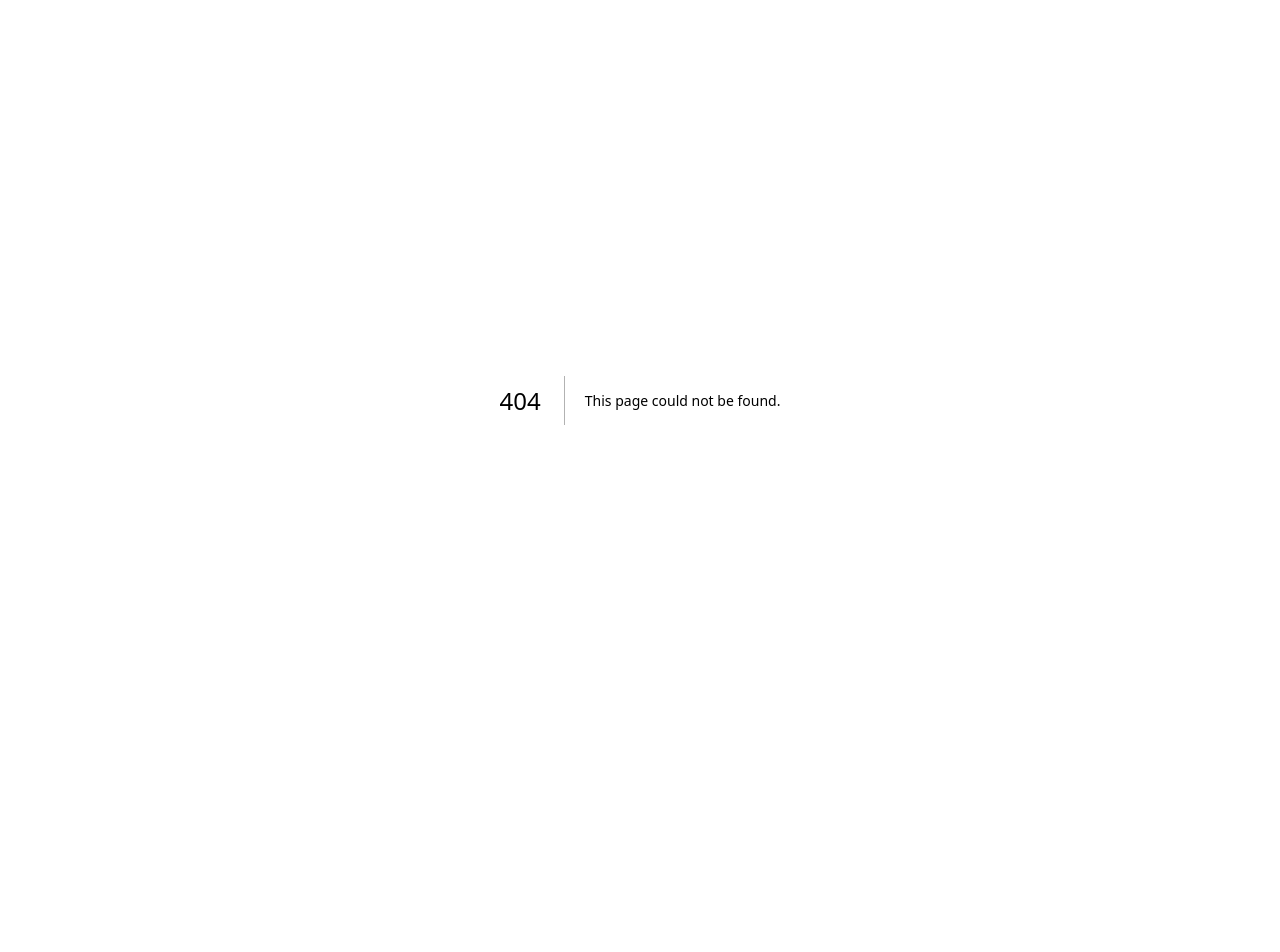
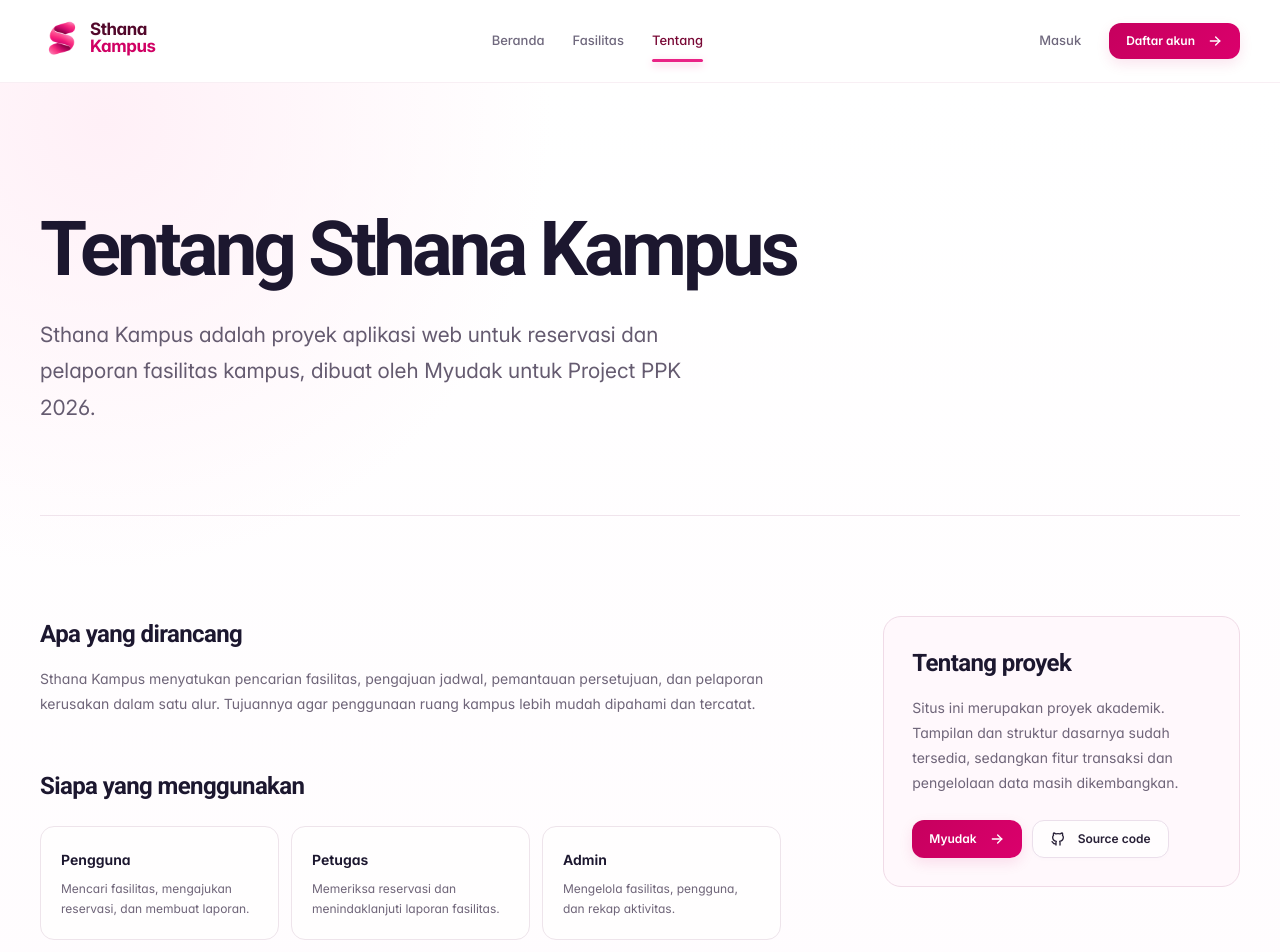
Before and after one commit to ZaidaanArd/ProjectPPK, a Next.js app: page /tentang in a window 1280 px wide. Before the commit this address had no page. Shown: the top 952 px of the page. Before the commit the page ends 800 px from the top, so only its background shows below. Built offline with nearby package versions, Linux system fonts and the light colour scheme.

Commit message:
feat(about): clarify Sthana Kampus identity

```diff
--- a/src/app/(public)/page.tsx
+++ b/src/app/(public)/page.tsx
@@ -106,6 +106,7 @@ export default function HomePage() {
                   "@type": "WebSite",
                   "@id": `${siteUrl}/#website`,
                   name: site.name,
+                  alternateName: "Sthana",
                   url: siteUrl,
                   description: site.description,
                   inLanguage: "id-ID",
@@ -230,7 +231,7 @@ export default function HomePage() {
               Katalog contoh · Foto merupakan ilustrasi fasilitas.
             </p>
           </section>
-          <section id="tentang" data-reveal aria-labelledby="steps-heading">
+          <section id="cara-kerja" data-reveal aria-labelledby="steps-heading">
             <div className="section-heading">
               <h2 id="steps-heading">
                 Dari cari ruangan
--- /dev/null
+++ b/src/app/(public)/tentang/page.tsx
@@ -0,0 +1,119 @@
+import type { Metadata } from "next"
+import { IconArrowRight, IconBrandGithub } from "@tabler/icons-react"
+import { site, siteUrl } from "@/lib/site"
+
+const pageUrl = siteUrl ? `${siteUrl}/tentang` : undefined
+const description =
+  "Tentang Sthana Kampus, proyek aplikasi web reservasi dan pelaporan fasilitas kampus yang dibuat oleh Myudak untuk Project PPK 2026."
+
+export const metadata: Metadata = {
+  title: "Tentang",
+  description,
+  ...(pageUrl ? { alternates: { canonical: pageUrl } } : {}),
+}
+
+const roles = [
+  {
+    name: "Pengguna",
+    description:
+      "Mencari fasilitas, mengajukan reservasi, dan membuat laporan.",
+  },
+  {
+    name: "Petugas",
+    description: "Memeriksa reservasi dan menindaklanjuti laporan fasilitas.",
+  },
+  {
+    name: "Admin",
+    description: "Mengelola fasilitas, pengguna, dan rekap aktivitas.",
+  },
+]
+
+export default function AboutPage() {
+  return (
+    <main id="main-content" className="sthana-about">
+      {pageUrl && (
+        <script
+          type="application/ld+json"
+          dangerouslySetInnerHTML={{
+            __html: JSON.stringify({
+              "@context": "https://schema.org",
+              "@type": "AboutPage",
+              "@id": `${pageUrl}/#page`,
+              url: pageUrl,
+              name: "Tentang Sthana Kampus",
+              description,
+              inLanguage: "id-ID",
+              isPartOf: { "@id": `${siteUrl}/#website` },
+              mainEntity: { "@id": `${siteUrl}/#application` },
+              creator: {
+                "@type": "Person",
+                "@id": `${siteUrl}/#creator`,
+                name: site.creator.name,
+                url: site.creator.url,
+              },
+            }).replace(/</g, "\\u003c"),
+          }}
+        />
+      )}
+
+      <section className="sthana-container about-hero">
+        <h1>Tentang Sthana Kampus</h1>
+        <p>
+          Sthana Kampus adalah proyek aplikasi web untuk reservasi dan pelaporan
+          fasilitas kampus, dibuat oleh Myudak untuk Project PPK 2026.
+        </p>
+      </section>
+
+      <div className="sthana-container about-content">
+        <div className="about-main">
+          <section className="about-section">
+            <h2>Apa yang dirancang</h2>
+            <p>
+              Sthana Kampus menyatukan pencarian fasilitas, pengajuan jadwal,
+              pemantauan persetujuan, dan pelaporan kerusakan dalam satu alur.
+              Tujuannya agar penggunaan ruang kampus lebih mudah dipahami dan
+              tercatat.
+            </p>
+          </section>
+
+          <section className="about-section">
+            <h2>Siapa yang menggunakan</h2>
+            <ul className="about-role-list">
+              {roles.map((role) => (
+                <li key={role.name}>
+                  <strong>{role.name}</strong>
+                  <p>{role.description}</p>
+                </li>
+              ))}
+            </ul>
+          </section>
+        </div>
+
+        <aside className="about-project" aria-labelledby="project-heading">
+          <h2 id="project-heading">Tentang proyek</h2>
+          <p>
+            Situs ini merupakan proyek akademik. Tampilan dan struktur dasarnya
+            sudah tersedia, sedangkan fitur transaksi dan pengelolaan data masih
+            dikembangkan.
+          </p>
+          <div className="about-links">
+            <a
+              href={site.creator.url}
+              className="sthana-button primary small"
+              rel="author"
+            >
+              Myudak <IconArrowRight size={16} aria-hidden="true" />
+            </a>
+            <a
+              href="https://github.com/ZaidaanArd/ProjectPPK"
+              className="sthana-button secondary small"
+              rel="external"
+            >
+              <IconBrandGithub size={16} aria-hidden="true" /> Source code
+            </a>
+          </div>
+        </aside>
+      </div>
+    </main>
+  )
+}
--- a/src/app/sitemap.ts
+++ b/src/app/sitemap.ts
@@ -3,6 +3,13 @@ import { siteUrl } from "@/lib/site"
 
 export default function sitemap(): MetadataRoute.Sitemap {
   return siteUrl
-    ? [{ url: siteUrl, changeFrequency: "monthly", priority: 1 }]
+    ? [
+        { url: siteUrl, changeFrequency: "monthly", priority: 1 },
+        {
+          url: `${siteUrl}/tentang`,
+          changeFrequency: "yearly",
+          priority: 0.6,
+        },
+      ]
     : []
 }
--- a/src/app/sthana.css
+++ b/src/app/sthana.css
@@ -94,6 +94,7 @@
 .sthana-header a:focus-visible,
 .sthana-header button:focus-visible,
 .sthana-landing a:focus-visible,
+.sthana-about a:focus-visible,
 .sthana-footer a:focus-visible {
   outline: 3px solid #f075b3;
   outline-offset: 5px;
@@ -109,6 +110,90 @@
 .sthana-landing {
   color: #1c172f;
   overflow: clip;
+}
+.sthana-about {
+  color: #1c172f;
+  background:
+    radial-gradient(circle at 8% 4%, #fff0f7 0, transparent 28rem),
+    linear-gradient(#fff, #fffcfe);
+}
+.about-hero {
+  padding-block: clamp(72px, 10vw, 132px) clamp(52px, 7vw, 88px);
+  border-bottom: 1px solid #f0e4ec;
+}
+.about-hero h1 {
+  max-width: 760px;
+  font-family: var(--font-heading), sans-serif;
+  font-size: clamp(44px, 6vw, 76px);
+  font-weight: 750;
+  line-height: 1.02;
+  letter-spacing: -0.05em;
+}
+.about-hero p {
+  max-width: 690px;
+  margin-top: 28px;
+  color: #655b70;
+  font-size: clamp(17px, 2vw, 21px);
+  line-height: 1.75;
+}
+.about-content {
+  display: grid;
+  grid-template-columns: minmax(0, 1.35fr) minmax(260px, 0.65fr);
+  gap: clamp(48px, 8vw, 110px);
+  padding-block: clamp(58px, 8vw, 100px);
+}
+.about-main {
+  display: grid;
+  gap: 52px;
+}
+.about-section h2,
+.about-project h2 {
+  font-family: var(--font-heading), sans-serif;
+  font-size: 24px;
+  font-weight: 700;
+  letter-spacing: -0.025em;
+}
+.about-section p,
+.about-project p,
+.about-role-list p {
+  margin-top: 14px;
+  color: #6f6579;
+  font-size: 14px;
+  line-height: 1.8;
+}
+.about-role-list {
+  display: grid;
+  grid-template-columns: repeat(3, 1fr);
+  gap: 12px;
+  margin-top: 22px;
+}
+.about-role-list li {
+  padding: 20px;
+  border: 1px solid #eee4eb;
+  border-radius: 14px;
+  background: rgb(255 255 255 / 72%);
+}
+.about-role-list strong {
+  font-size: 14px;
+  font-weight: 650;
+}
+.about-role-list p {
+  margin-top: 8px;
+  font-size: 12px;
+  line-height: 1.65;
+}
+.about-project {
+  align-self: start;
+  padding: 28px;
+  border: 1px solid #f0dbe7;
+  border-radius: 18px;
+  background: #fff8fc;
+}
+.about-links {
+  display: flex;
+  flex-wrap: wrap;
+  gap: 10px;
+  margin-top: 24px;
 }
 .landing-hero {
   position: relative;
@@ -962,6 +1047,9 @@
     grid-template-columns: 1.5fr 1fr;
     gap: 28px;
   }
+  .about-content {
+    grid-template-columns: 1fr;
+  }
 }
 @media (max-width: 600px) {
   .header-row .sthana-button {
@@ -1161,6 +1249,21 @@
     height: 200px;
     opacity: 0.2;
   }
+  .about-hero {
+    padding-block: 58px 46px;
+  }
+  .about-hero h1 {
+    font-size: 44px;
+  }
+  .about-role-list {
+    grid-template-columns: 1fr;
+  }
+  .about-main {
+    gap: 42px;
+  }
+  .about-project {
+    padding: 22px;
+  }
 }
 @media (prefers-reduced-motion: reduce) {
   .sthana-landing * {
--- a/src/components/site-header.tsx
+++ b/src/components/site-header.tsx
@@ -7,7 +7,7 @@ import { BrandLogo } from "@/components/brand-logo"
 const nav = [
   { href: "/", label: "Beranda" },
   { href: "/facilities", label: "Fasilitas" },
-  { href: "/#tentang", label: "Tentang" },
+  { href: "/tentang", label: "Tentang" },
 ]
 export function SiteHeader() {
   const [open, setOpen] = useState(false)
```
Also changed, not shown: 1 other file (tests, documents, lock files or other folders).
